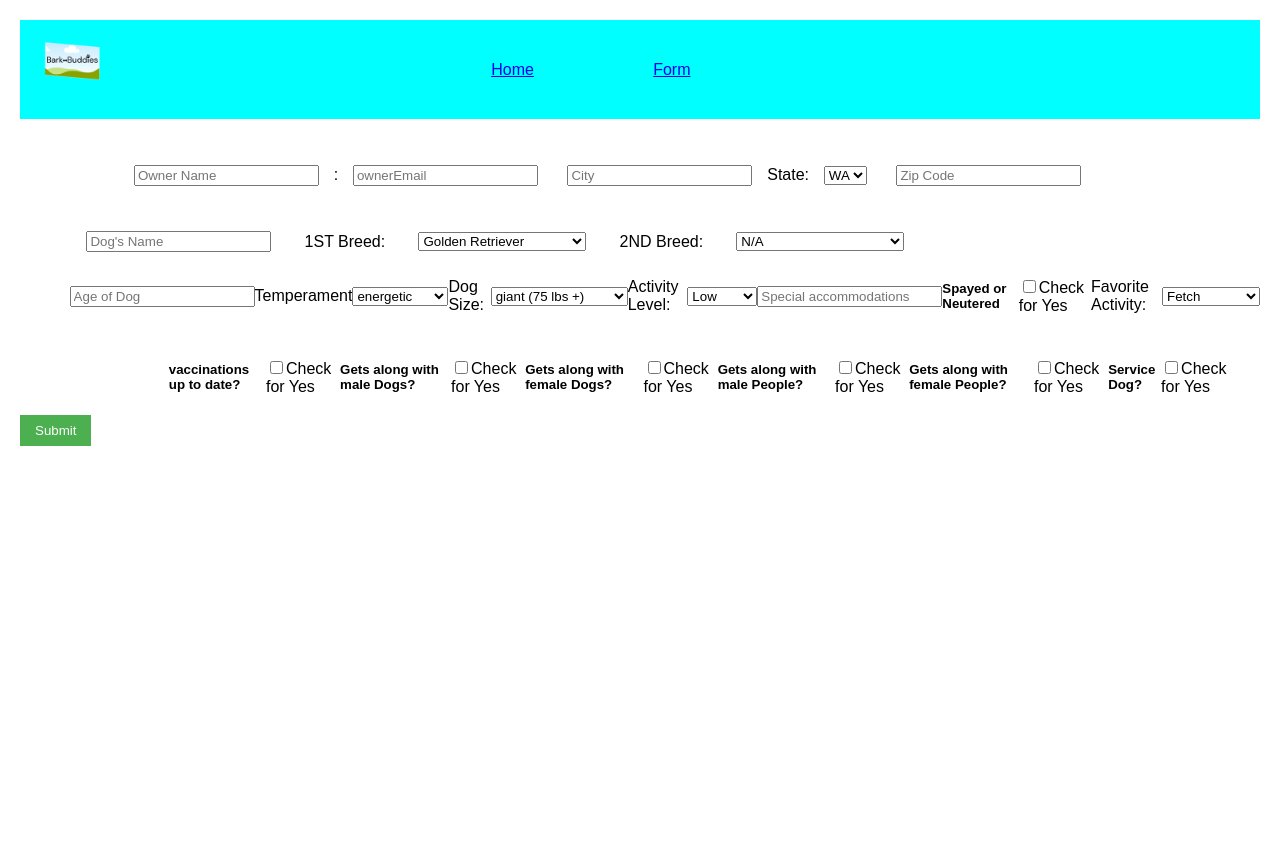
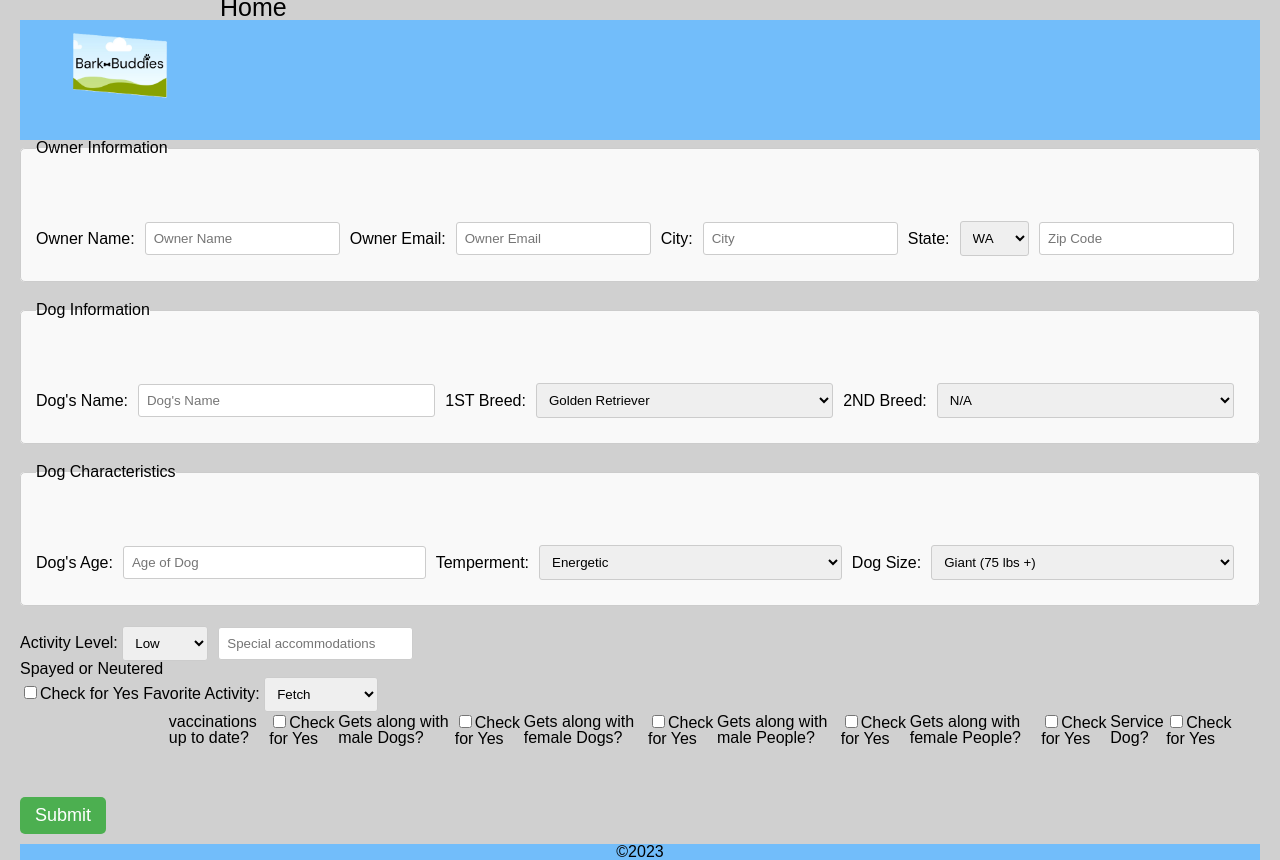
Before and after one commit to Bark-Buddies/Bark-Buddies, a website: page form.html in a window 1280 px wide. Before the commit the page ends 800 px from the top, so only its background shows below. Drawn offline with Linux system fonts and the light colour scheme.

Commit message:
changed class to fieldset to help with spacing and grouping

```diff
--- a/css/form.css
+++ b/css/form.css
@@ -1,4 +1,85 @@
-nav {
+
+html, body {
+    background-color: rgb(208,208,208);
+    height: 100%;
+    margin: 0;
+    display: flex;
+    flex-direction: column;
+    /*justify-content: space-between; */
+    /*don't know if need two lines above */
+}
+
+header, footer {
+    background-color: rgb(114, 189, 250);
+    color: black;
+    text-align: center;
+    /*display: flex;
+    justify-content: space-between; /* spreads out the nav items */
+    /*align-items: center;*/
+    height: 100px; /* Height of the header */
+    padding: 0 10px; /* Padding to the header*/
+}
+
+header {
+    display: flex;
+    align-items: center;
+    /* justify-content: space-between; */
+    padding: 10px;
+}
+
+/* nav {
+    display: flex;
+    align-items: center;
+    justify-content: space-around;
+    height: 100px;
+    width: 40%;
+    margin: auto;
+} */
+
+header img {
+    float: left;
+    display: inline-block;
+    height: auto;
+    width: auto;
+    max-height: 170px;
+    padding-right: 10px;
+}
+
+h1 {
+    padding-top: px;
+    font-size: 50px;
+    text-align: center;
+    margin: 30px;
+}
+
+nav a {
+    font-size: 25px; /* Adjusts font size in nav bar */
+    color: black;
+    text-decoration: none;
+    margin: 0 10px; /* Margin to space out nav items */
+}
+
+.form-row {
+    margin: 50px;
+    text-align: center;
+    display: block;
+    margin-left: auto;
+    margin-right: auto;
+}
+
+button {
+    font-size: 25px;
+    transition: font-size .350s ease;
+}
+
+footer {
+    display: flex;
+    justify-content: center;
+    align-items: center;
+    height: 75px; /* Adjusts height */
+}
+
+/* nav {
     background-color: aqua;
     display: flex;
     justify-content: flex-start;
@@ -9,20 +90,25 @@
 
     flex: 0 1 100px;
     margin-left: 5%;
-}
-footer {
+} */
+/* footer {
     background-color: aqua;
-}
-.logo {
+} */
+/* .logo {
 width: 8%;
 height: 5%;
 margin-right: 25%;
-}
+} */
 body {
     font-family: Arial, sans-serif;
     margin: 20px;
 }
 
+
+
+
+
+/* this is for the form */
 .form-row1 {
     display: flex;
     flex-direction: row;
@@ -41,10 +127,10 @@
     width: 80%;
 }
 /* Optional: Adjust the width of the form if needed */
-form {
+/*form {
     max-width: 1500px; /* Adjust the value based on your design */
-    width: 100%;
-}
+    /* width: 100%;
+} */
 
 .form-row button {
     padding: 8px 15px;
@@ -99,3 +185,54 @@
     margin-left: 12%;
     padding-right: 2%;
 }
+
+
+/* Form CSS*/
+
+.form-section {
+    margin-bottom: 20px;
+    padding: 15px;
+    border: 1px solid #ccc;
+    border-radius: 5px;
+    background-color: #f9f9f9;
+  }
+
+  .form-row {
+    display: flex;
+    margin-bottom: 10px;
+    align-items: center;
+  }
+
+  .form-row label {
+    margin-right: 10px;
+    white-space: nowrap;
+  }
+
+  input[type="text"], select {
+    flex: 1;
+    padding: 8px;
+    margin-right: 10px;
+    border: 1px solid #ccc;
+    border-radius: 3px;
+  }
+
+  .submit-row {
+    display: flex;
+    justify-content: center;
+  }
+
+  button {
+    padding: 10px 20px;
+    font-size: 18px;
+    border-radius: 5px;
+    border: none;
+    background-color: #4CAF50;
+    color: white;
+    cursor: pointer;
+  }
+
+  button:hover {
+    background-color: #45a049;
+  }
+
+  /* ... additional styling ... */
--- a/form.html
+++ b/form.html
@@ -4,6 +4,7 @@
 <head>
     <meta charset="UTF-8">
     <meta name="viewport" content="width=device-width, initial-scale=1.0">
+    <link rel="stylesheet" href="css/reset.css">
     <link rel="stylesheet" href="css/form.css">
     <title>Form</title>
 </head>
@@ -12,34 +13,40 @@
     <header>
         <nav>
             <img class="logo" src="Img/barklogo1.png" alt="logo">
-            <a href="http://">Home</a>
-            <a href="http://">Form</a>
+            <a href="index.html">Home</a>
+            <!-- <a href="http://">Form</a> -->
         </nav>
     </header>
     <main>
         <form>
-            <!-- First Row -->
-            <div class="form-row1">
-                <label for="ownerName"></label>
+                       <!-- First Row Owner Information Section -->
+                       <fieldset class="form-section">
+                        <legend>Owner Information</legend>
+                        <div class="form-row">
+                          <label for="ownerName">Owner Name:</label>
                           <input type="text" id="ownerName" name="ownerName" placeholder="Owner Name">
-                <label for="ownerEmail">:</label>
-                <input type="text" id="ownerEmail" name="ownerEmail" placeholder="ownerEmail">
-                <label for="city"></label>
+                          <label for="ownerEmail">Owner Email:</label>
+                          <input type="text" id="ownerEmail" name="ownerEmail" placeholder="Owner Email">
+                          <label for="ownerEmail">City:</label>
                           <input type="text" id="city" name="city" placeholder="City">
                           <label for="state">State:</label>
-                <select id="state" name="state">
-                    <option value="WA">WA</option>
-                </select>
-                <label for="zip"></label>
+                          <select type="dropdown" id="state" name="state" placeholder="State">
+                            <option value="option1">WA</option>
+                            <!-- Add more options as needed -->
+                          <!-- ... other owner fields ... -->
+                          <label for="zipCode">Zip Code:</label>
                           <input type="text" id="zip" name="zip" placeholder="Zip Code">
                         </div>
+                      </fieldset>
 
-            <!-- Second Row -->
-            <div class="form-row2">
-                <label for="dogName"></label>
+<!-- Second Row Dog Information Section -->
+<fieldset class="form-section">
+    <legend>Dog Information</legend>
+    <div class="form-row">
+      <label for="dogName">Dog's Name:</label>
       <input type="text" id="dogName" name="dogName" placeholder="Dog's Name">
       <label for="breed1">1ST Breed:</label>
-                <select id="breed1" name="breed1">
+      <select type="dropdown" id="breed1" name="breed1" placeholder="breed1">
         <option value="Labrador">Golden Retriever</option>
         <option value="German Shepherd">Bulldog</option>
         <option value="Beagle">Poodle</option>
@@ -74,7 +81,7 @@
         <!-- Add more breeds as needed -->
             </select>
        <label for="breed2">2ND Breed:</label>
-                <select id="breed2" name="breed2">
+       <select type="dropdown" id="breed2" name="breed2" placeholder="breed2">
         <option value="N/A">N/A</option>
         <option value="Labrador">Golden Retriever</option>
         <option value="German Shepherd">Bulldog</option>
@@ -107,38 +114,40 @@
         <option value="Shih Tzu">Italian Greyhound</option>
         <option value="Greyhound">Chow Chow</option>
         <option value="Basenji">Norwegian Elkhound</option>
-                    <option value="other">Other</option>
         <!-- Add more options as needed -->
     </select>
     </div>
+  </fieldset>
 
-            <!-- Third Row -->
-            <div class="form-row3">
-                <label for="dogAge"></label>
+ <!-- Third Row Dog Characteristics -->
+
+ <fieldset class="form-section">
+    <legend>Dog Characteristics</legend>
+    <div class="form-row">
+      <label for="dogAge">Dog's Age:</label>
       <input type="text" id="dogAge" name="dogAge" placeholder="Age of Dog">
-
-                <label for="temperament">Temperament</label>
-                <select id="temperament" name="temperament">
-                    <option value="energetic">energetic</option>
-                    <option value="calm">calm</option>
-                    <option value="protective">protective</option>
-                    <option value="independent">independent</option>
-                    <option value="shy">shy</option>
-                    <option value="affectionate">affectionate</option>
-                    <option value="dominant">dominant</option>
-                    <option value="outgoing">outgoing</option>
+      <label for="temperment">Temperment:</label>
+      <select type="dropdown" id="temperment" name="temperment" placeholder="Temperment">
+        <option value="energetic">Energetic</option>
+        <option value="calm">Calm</option>
+        <option value="protective">Protective</option>
+        <option value="independent">Independent</option>
+        <option value="shy">Shy</option>
+        <option value="affectionate">Affectionate</option>
+        <option value="dominant">Dominant</option>
+        <option value="outgoing">Outgoing</option>
+    </select>
+    <label for="dogSize">Dog Size:</label>
+    <select type="dropdown" id="dogSize" name="dogSize" placeholder="Size of Dog">
+        <option value="giant (75 lbs +)">Giant (75 lbs +)</option>
+        <option value="large (40-74 lbs)">Large (40-74 lbs)</option>
+        <option value="medium (20-39 lbs)">Medium (20-39 lbs)</option>
+        <option value="small (1-19 lbs)">Small (1-19 lbs)</option>
+        <!-- Remainder of selections -->
     </select>
 
-
-                <label for="dogSize">Dog Size:</label>
-                <select id="dogSize" name="dogSize">
-                    <option value="giant">giant (75 lbs +)</option>
-                    <option value="large">large (40-74 lbs)</option>
-                    <option value="med">medium (20-39 lbs)</option>
-                    <option value="small">small (1-19 lbs)</option>
-
-                    <!-- Remainder of selections -->
-                </select>
+    </div>
+  </fieldset>
 
 
                 <label for="activityLevel">Activity Level:</label>
@@ -197,7 +206,7 @@
             </div>
         </form>
     </main>
-    <footer></footer>
+    <footer>&copy;2023</footer>
     <script src="/js/match.js"></script>
 </body>
 
```
Also changed, not shown: index.html (+1 -1 lines). Lines whose indentation alone changed are shown as unchanged.
